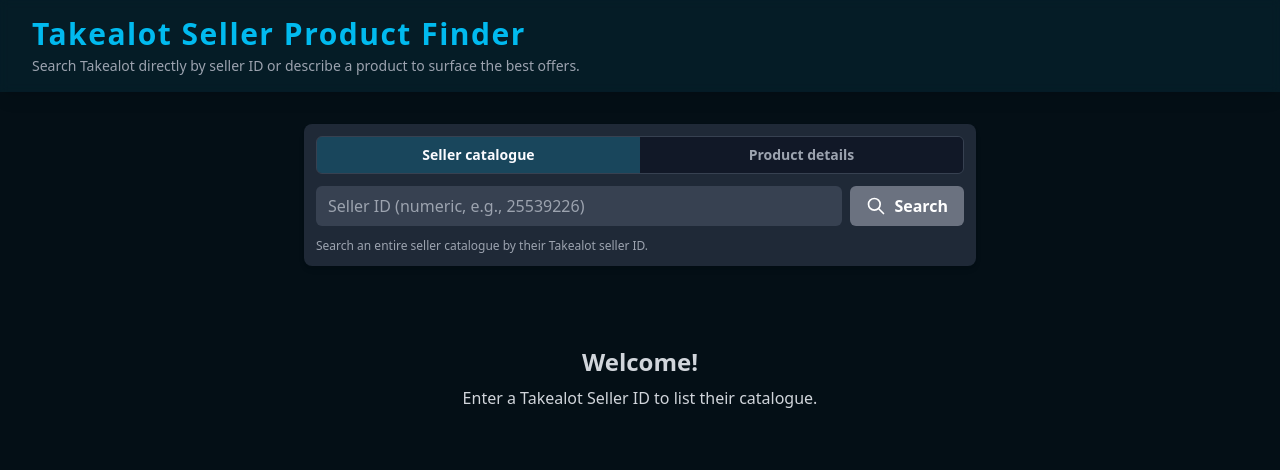
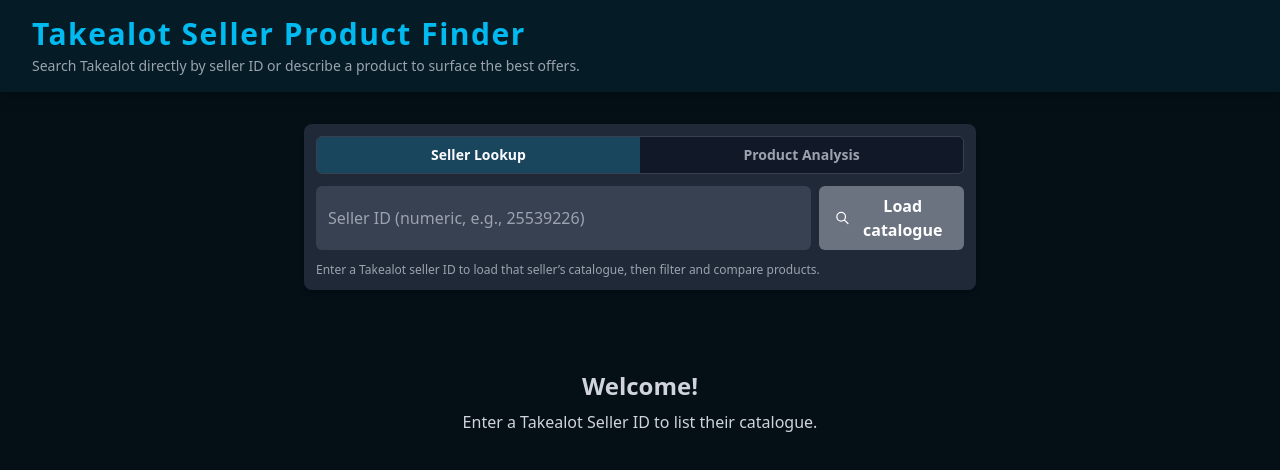
Before and after one commit to Jaun232/Takealot-Seller-Product-Finder, a React (Vite) app: page / in a window 1280 px wide. Shown: the top 470 px of the page. Built offline with nearby package versions, Linux system fonts and the light colour scheme; no server answers.

Commit message:
Clarify UI instructions and action labels

```diff
--- a/App.tsx
+++ b/App.tsx
@@ -261,18 +261,18 @@ const App: React.FC = () => {
                 <h2 className="text-2xl font-semibold text-brand-light">Matching products</h2>
                 <p className="text-sm text-gray-400 mt-1">
                   Found {productResults.length} result{productResults.length === 1 ? '' : 's'} for
-                  {' '}“{lastProductQuery}”. Select a product to break down the buybox, fastest-delivery
-                  offer, and seller signals.
+                  {' '}“{lastProductQuery}”. Choose a listing to open its sourcing analysis, including
+                  buybox position, delivery speed, seller strength, ratings, and comparison links.
                 </p>
               </div>
               {selectedProductId && (
-                <p className="text-xs text-brand-cyan">Selected: {selectedProductId}</p>
+                <p className="text-xs text-brand-cyan">Ready to analyse: {selectedProductId}</p>
               )}
             </div>
             <ProductGrid
               products={productResults}
               onInspectProduct={handleInspectProduct}
-              inspectLabel="Break down offers"
+              inspectLabel="Open analysis"
               selectedProductId={selectedProductId}
             />
           </section>
@@ -292,10 +292,13 @@ const App: React.FC = () => {
     }
     return (
       <div className="mt-20 text-center text-gray-300">
-        <h2 className="text-2xl font-bold">Compare Takealot offers</h2>
+        <h2 className="text-2xl font-bold">Analyse Products Before You Source Them</h2>
         <p className="mt-2 text-sm text-gray-400">
-          Search for a product first, then select the exact listing you want to break down by Best Price,
-          Fastest Delivery, seller, and sourcing signals.
+          1. Search by product name, keyword, or Takealot URL.
+          <br />
+          2. Review the matching listings.
+          <br />
+          3. Open one product to see its sourcing assessment, buybox signals, seller quality, and external comparison links.
         </p>
       </div>
     );
@@ -347,7 +350,7 @@ const App: React.FC = () => {
               <div className="rounded-2xl border border-gray-700 bg-brand-dark shadow-2xl">
                 <div className="sticky top-0 z-10 flex items-center justify-between gap-4 border-b border-gray-700 bg-brand-dark/95 px-5 py-4 backdrop-blur">
                   <div>
-                    <p className="text-xs uppercase tracking-wide text-gray-500">Product Breakdown</p>
+                    <p className="text-xs uppercase tracking-wide text-gray-500">Product Analysis</p>
                     <h2 className="text-lg font-semibold text-brand-light">
                       {productOffers?.product.name ?? (selectedProductId ? `Selected: ${selectedProductId}` : 'Loading')}
                     </h2>
@@ -367,9 +370,9 @@ const App: React.FC = () => {
                       <div className="flex items-center gap-3 text-brand-light">
                         <Spinner />
                         <div>
-                          <p className="font-semibold">Loading product breakdown</p>
+                          <p className="font-semibold">Loading product analysis</p>
                           <p className="text-sm text-gray-400 mt-1">
-                            Pulling buybox, delivery, seller, and sourcing signals for the selected listing.
+                            Pulling buybox, delivery, seller, product-quality, and sourcing signals for the selected listing.
                           </p>
                         </div>
                       </div>
--- a/components/ProductCard.tsx
+++ b/components/ProductCard.tsx
@@ -13,7 +13,7 @@ interface ProductCardProps {
 const ProductCard: React.FC<ProductCardProps> = ({
   product,
   onInspect,
-  inspectLabel = 'Inspect product',
+  inspectLabel = 'Open analysis',
   isSelected = false,
 }) => {
   const formattedPrice = `${product.currency} ${product.price.toFixed(2)}`;
--- a/components/SearchForm.tsx
+++ b/components/SearchForm.tsx
@@ -41,8 +41,9 @@ const SearchForm: React.FC<SearchFormProps> = ({
   const disableSubmit = isLoading || (isSellerMode ? !sellerId.trim() : !productDescription.trim());
   const placeholder = isSellerMode
     ? 'Seller ID (numeric, e.g., 25539226)'
-    : 'Search a product title or paste a full Takealot product URL';
+    : 'Search a product title, keyword, PLID URL, or full Takealot product URL';
   const label = isSellerMode ? 'Seller ID' : 'Product search';
+  const submitLabel = isSellerMode ? 'Load catalogue' : 'Find products';
 
   return (
     <form
@@ -57,7 +58,7 @@ const SearchForm: React.FC<SearchFormProps> = ({
             isSellerMode ? 'bg-brand-cyan/20 text-brand-light' : 'bg-gray-900 text-gray-400'
           }`}
         >
-          Seller catalogue
+          Seller Lookup
         </button>
         <button
           type="button"
@@ -66,7 +67,7 @@ const SearchForm: React.FC<SearchFormProps> = ({
             !isSellerMode ? 'bg-brand-cyan/20 text-brand-light' : 'bg-gray-900 text-gray-400'
           }`}
         >
-          Product details
+          Product Analysis
         </button>
       </div>
 
@@ -97,15 +98,15 @@ const SearchForm: React.FC<SearchFormProps> = ({
           ) : (
             <>
               <SearchIcon className="w-5 h-5 mr-2" />
-              Search
+              {submitLabel}
             </>
           )}
         </button>
       </div>
       <p className="text-xs text-gray-400">
         {isSellerMode
-          ? 'Search an entire seller catalogue by their Takealot seller ID.'
-          : 'Search Takealot products first, then select the exact listing to inspect its offer breakdown.'}
+          ? 'Enter a Takealot seller ID to load that seller’s catalogue, then filter and compare products.'
+          : 'Search Takealot products first, then open the exact listing you want to analyse for sourcing, competition, and buybox signals.'}
       </p>
     </form>
   );
--- a/components/SearchGuide.tsx
+++ b/components/SearchGuide.tsx
@@ -4,17 +4,20 @@ import React from 'react';
 const SearchGuide: React.FC = () => {
   return (
     <div className="mt-12 max-w-lg mx-auto bg-gray-800/50 p-6 rounded-lg border border-gray-700 text-gray-300">
-      <h3 className="text-xl font-bold text-brand-cyan mb-4">Having Trouble Finding Products?</h3>
-      <p className="mb-4">Here are a few tips to improve your search:</p>
+      <h3 className="text-xl font-bold text-brand-cyan mb-4">How To Use Seller Lookup</h3>
+      <p className="mb-4">Use seller mode when you want to inspect one seller’s full Takealot catalogue.</p>
       <ol className="list-decimal list-inside space-y-3">
         <li>
-          <strong>Find the Seller ID:</strong> On a Takealot product page, look for the "Sold by" section. Click on the seller's name. The URL of the page you land on will contain their numeric ID (e.g. <code>seller_id=25539226</code>). Copy the number after <code>seller_id=</code>.
+          <strong>Find the seller ID:</strong> Open any product sold by that seller, click the seller name, then copy the numeric ID from the seller URL.
         </li>
         <li>
-          <strong>Refresh the Seller Page:</strong> If the API still returns nothing, confirm the seller has public listings by loading their Takealot storefront directly.
+          <strong>Load the catalogue:</strong> Paste the seller ID into the search box and click <code>Load catalogue</code>.
         </li>
         <li>
-          <strong>Retry Later:</strong> Newly listed products can take a few minutes to propagate to the public API. Give it another shot if the catalogue recently changed.
+          <strong>Filter inside the results:</strong> Once the catalogue loads, use the filter box to narrow the products you want to inspect.
+        </li>
+        <li>
+          <strong>If nothing appears:</strong> Confirm the seller storefront is public and has active listings, then try again later if the catalogue recently changed.
         </li>
       </ol>
     </div>
```
